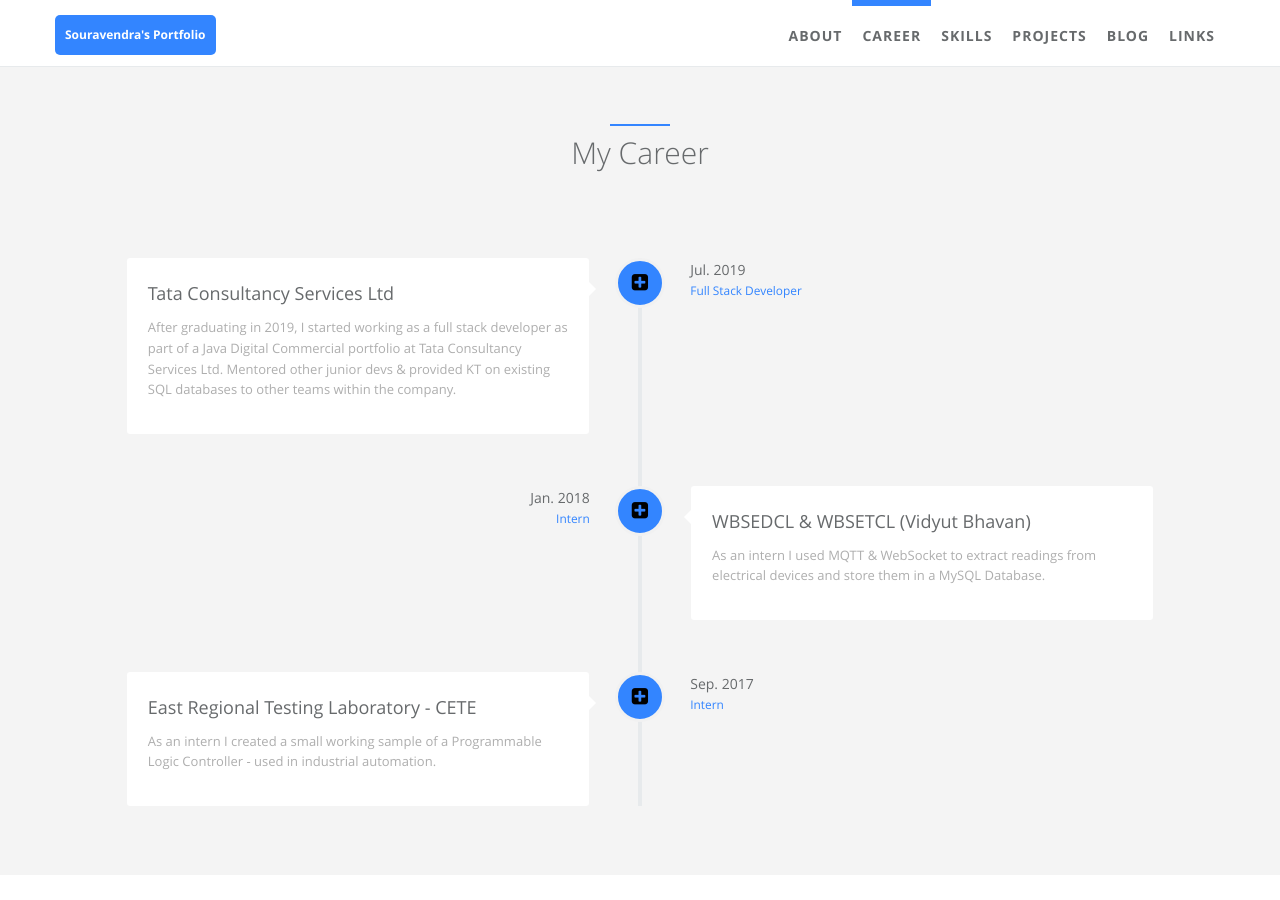
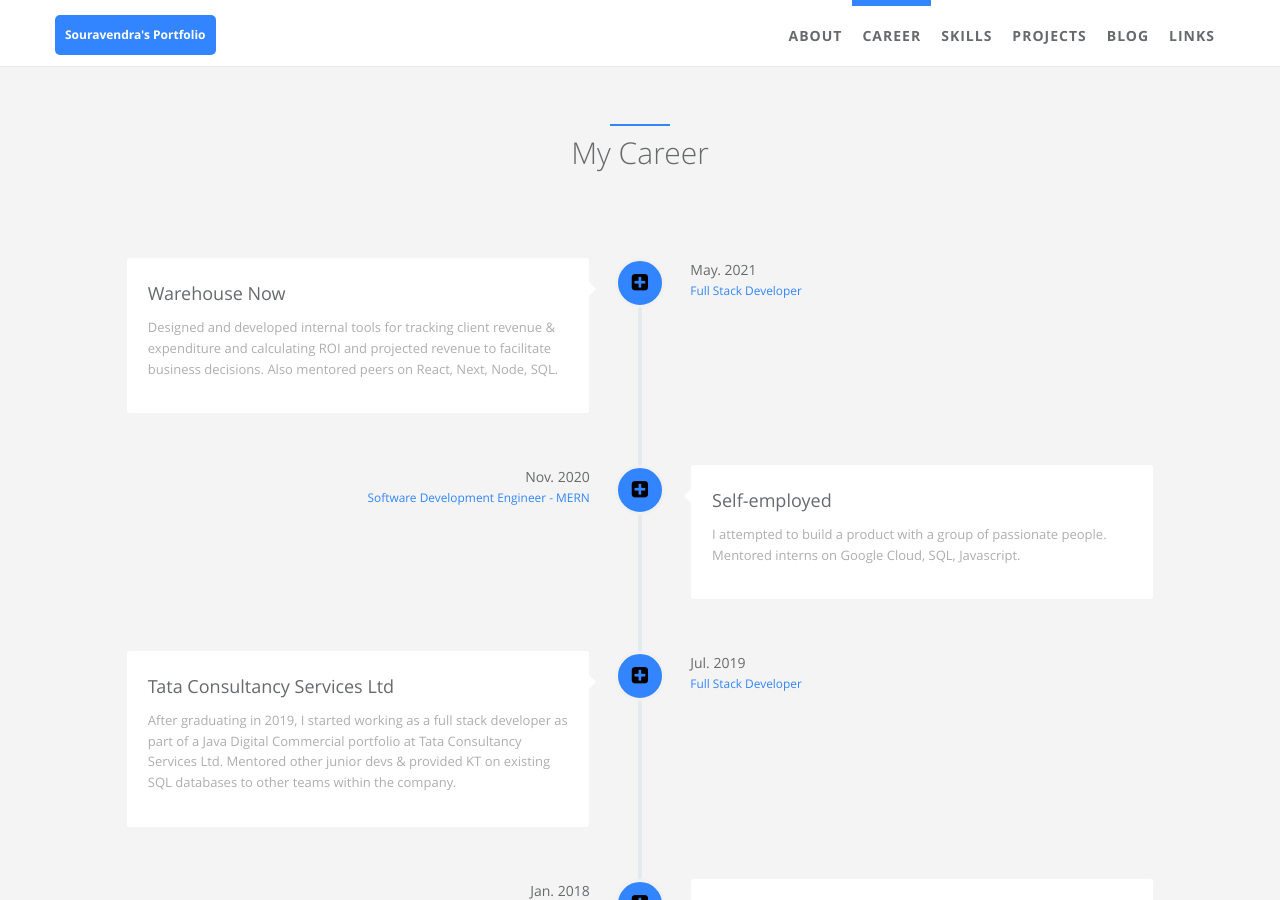
Before and after one commit to souravendra/souravendra.github.io, a Jekyll site: the page built from index.html, in a window 1280 px wide and 900 px high, scrolled down 820 px. Built offline with Jekyll 4.4.1, drawn with Linux system fonts in a browser that asks for light colours.

Commit message:
Update careers.yml

```diff
--- a/_data/index/careers.yml
+++ b/_data/index/careers.yml
@@ -1,5 +1,34 @@
 # careers section data
 # if you don't have language feature(language.yml is empty), ignore "i18n" items
+- name:
+    detail: Warehouse Now
+    i18n: company_a
+  desc:
+    detail: Designed and developed internal tools for tracking client revenue & expenditure and calculating ROI and projected revenue to facilitate business decisions. Also mentored peers on React, Next, Node, SQL.
+    i18n: company_a_desc
+  date:
+    detail: May. 2021
+    i18n: company_a_date
+  job:
+    detail: Full Stack Developer
+    i18n: company_a_job
+  icon: fa-plus-square
+  present: true
+
+- name:
+    detail: Self-employed
+    i18n: company_a
+  desc:
+    detail: I attempted to build a product with a group of passionate people. Mentored interns on Google Cloud, SQL, Javascript.
+    i18n: company_a_desc
+  date:
+    detail: Nov. 2020
+    i18n: company_a_date
+  job:
+    detail: Software Development Engineer - MERN
+    i18n: company_a_job
+  icon: fa-plus-square
+
 - name:
     detail: Tata Consultancy Services Ltd
     i18n: company_a
@@ -13,7 +42,6 @@
     detail: Full Stack Developer
     i18n: company_a_job
   icon: fa-plus-square
-  present: true
 
 - name:
     detail: WBSEDCL & WBSETCL (Vidyut Bhavan)
```
